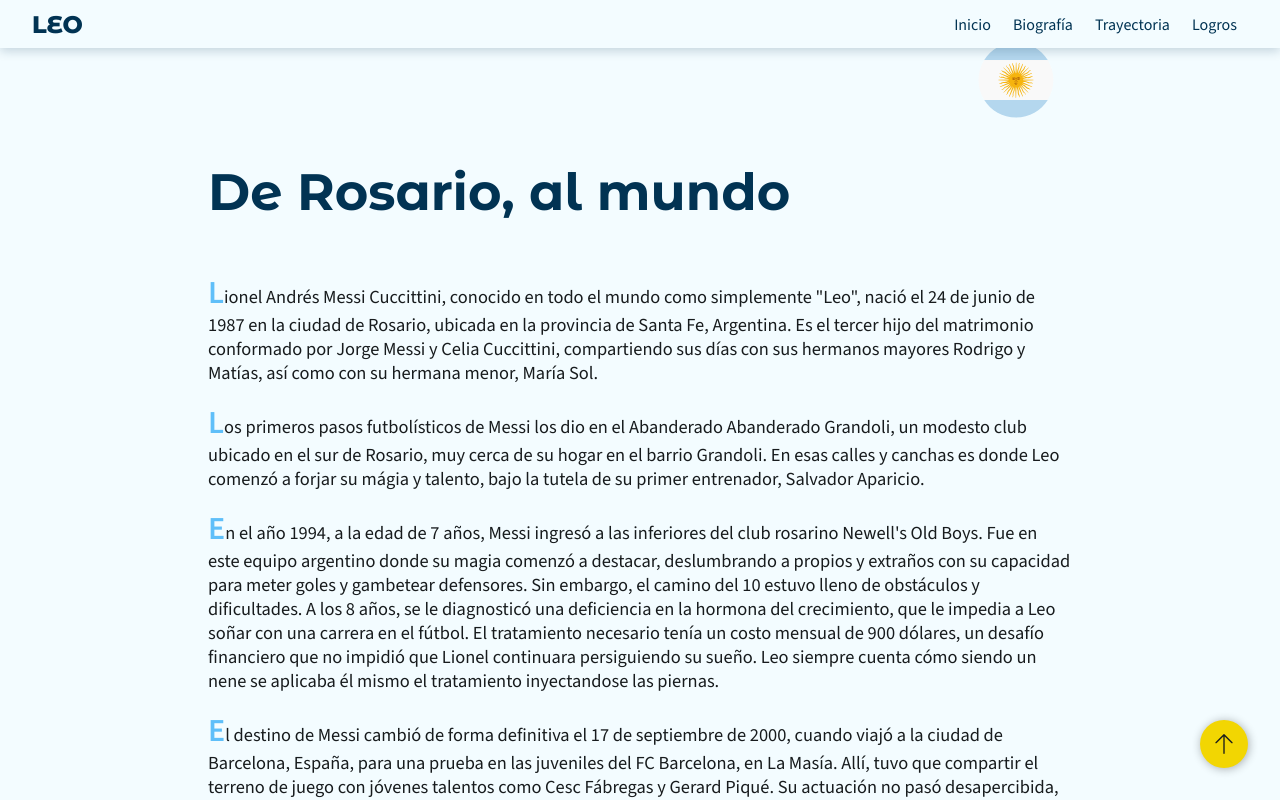
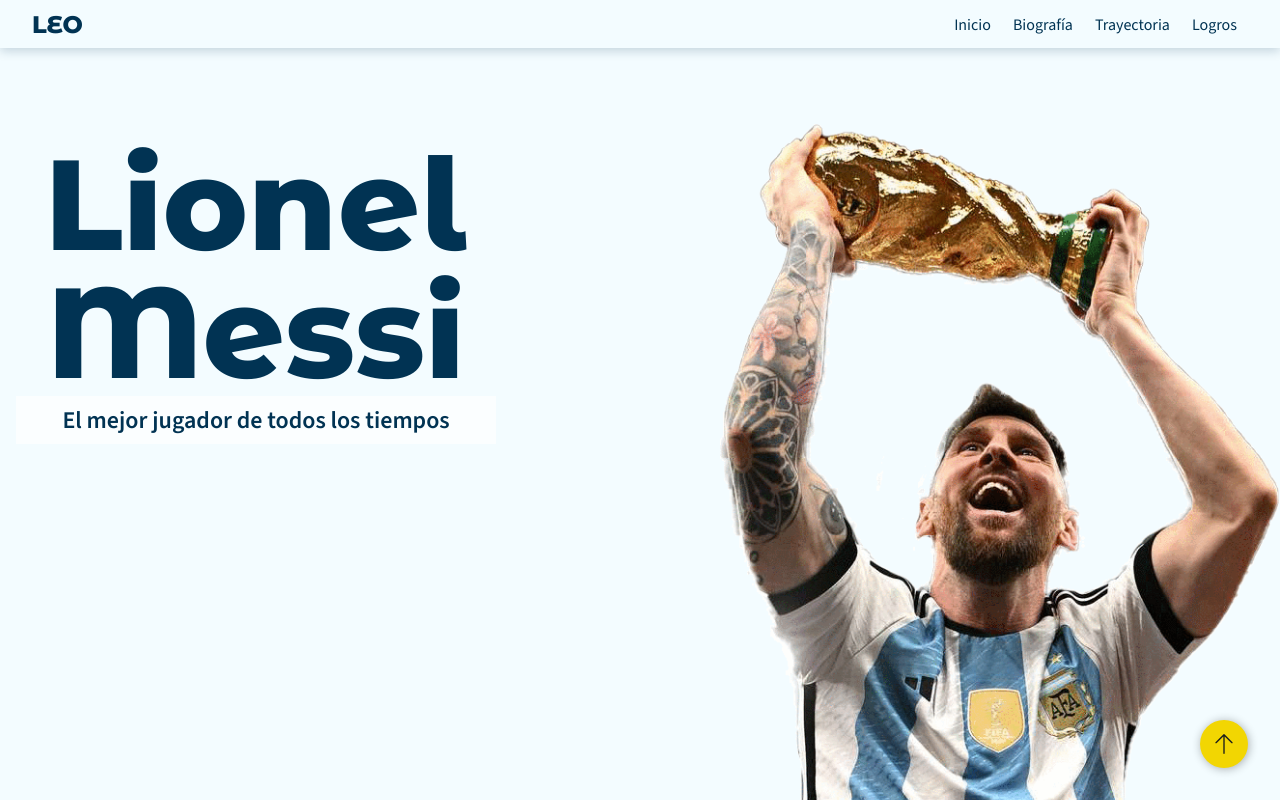
Before and after one commit to MalconH/messi-tribute-page, a React (Vite) app: page / in a window 1280 px wide. Shown: the top 800 px of the page. Built offline with nearby package versions, Linux system fonts and the light colour scheme.

Commit message:
Add hero section

```diff
--- a/src/App.jsx
+++ b/src/App.jsx
@@ -7,6 +7,7 @@
 import { Trophies } from "./components/Trophies.jsx";
 import { ArgentinaFlag, Ball, Trophy as TrophyIcon } from "./components/Icons.jsx";
 import { Footer } from "./components/Footer.jsx";
+import { Hero } from "./components/Hero.jsx";
 
 function App() {
   return (
@@ -14,6 +15,7 @@
       <Header />
       <main>
         <Top /> {/*TODO: hide when scroll up to the top */}
+        <Hero />
         <Section sectionId="biografia" title="De Rosario, al mundo" icon={<ArgentinaFlag />}>
           <p>
             Lionel Andrés Messi Cuccittini, conocido en todo el mundo como simplemente "Leo", nació
--- /dev/null
+++ b/src/components/Hero.css
@@ -0,0 +1,50 @@
+.hero {
+  position: relative;
+  min-height: 100vh;
+  overflow: hidden;
+  padding-top: 2.75rem;
+
+  display: flex;
+  justify-content: flex-end;
+  border-bottom: solid 0.25rem var(--yellow);
+}
+
+.text-wrapper {
+  display: block;
+  width: 30rem;
+  max-width: 70%;
+  text-align: center;
+
+  position: absolute;
+  top: 3.75rem;
+  left: 1rem;
+}
+
+.hero-title {
+  font-family: var(--font-title);
+  color: var(--darkblue);
+  font-weight: 800;
+  line-height: 1;
+  font-size: 8rem;
+}
+
+.hero-subtitle {
+  background-color: var(--blueish-white);
+  color: var(--darkblue);
+  font-weight: 600;
+  font-size: 1.5rem;
+  text-wrap: balance;
+  background-color: #ffffffb9;
+  padding: 0.5rem;
+}
+.hero-img {
+  margin-top: calc(10rem - 8vw);
+  margin: 0;
+  overflow: hidden;
+  height: auto;
+
+  object-fit: contain;
+  flex: 1;
+  max-width: 35rem;
+  width: 15rem;
+}
--- a/src/components/Hero.jsx
+++ b/src/components/Hero.jsx
@@ -1 +1,20 @@
-// todo
+import "./Hero.css";
+import messiWorldCup from "../assets/messi-worldcup.gif";
+
+export function Hero() {
+  return (
+    <section className="hero" id="inicio" aria-labelledby="inicio-title">
+      <div className="text-wrapper">
+        <h1 className="hero-title" id="hero-title">
+          Lionel Messi
+        </h1>
+        <p className="hero-subtitle">El mejor jugador de todos los tiempos</p>
+      </div>
+      <img
+        src={messiWorldCup}
+        alt="Lionel Messi - El mejor jugador de todos los tiempos"
+        className="hero-img"
+      />
+    </section>
+  );
+}
--- a/src/components/Section.jsx
+++ b/src/components/Section.jsx
@@ -4,7 +4,7 @@
   const punctuactionMarks = /[,.¡!¿?_`´'"]/g;
   const titleId = title.toLowerCase().replace(punctuactionMarks, "").replaceAll(" ", "-");
   const content = (
-    <section className="section" id={`#${sectionId}`} aria-labelledby={titleId}>
+    <section className="section" id={`${sectionId}`} aria-labelledby={titleId}>
       <h2 className="title" id={titleId}>
         {title}
       </h2>
```
Also changed, not shown: src/assets/messi-worldcup.gif (added).
